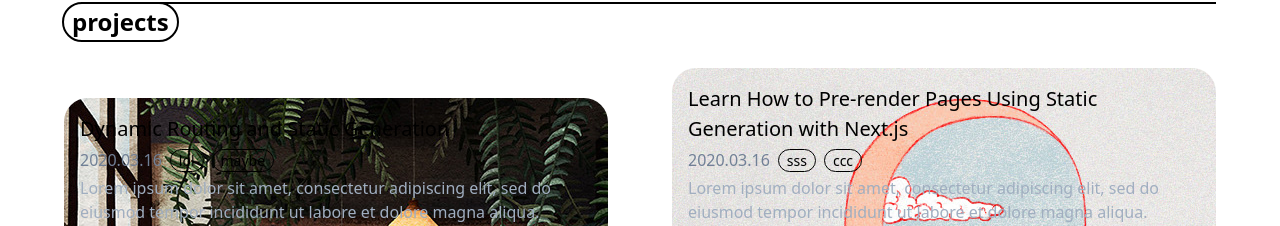
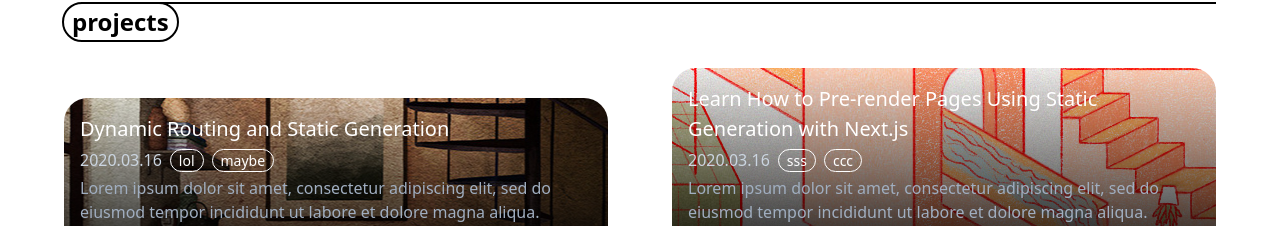
Before and after one commit to lizzij/Portfolio, a Next.js app in the folder portfolio/: page / in a window 1280 px wide. Shown: the part 718-944 px from the top of the page. Built offline with nearby package versions, Linux system fonts and the light colour scheme.

Commit message:
text priority

```diff
--- a/portfolio/components/button.tsx
+++ b/portfolio/components/button.tsx
@@ -11,10 +11,11 @@ const Button = ({dark = false, tag = false, text}: Props) => {
   const bgColor = tag ? "transparent" : (dark ? "black" : "white")
   const color = dark ? "black" : "white"
   const contrastColor = dark ? "white" : "black"
+  const borderColor = tag ? "white hover:border-black" : "black"
 
   return (
     <button className={`bg-${bgColor} hover:bg-${contrastColor} text-${contrastColor} hover:text-${color}
-    ${fontSize} py-0 px-${gap} ml-${gap} border${borderWidth} border-black rounded-full focus:outline-none`}>
+    ${fontSize} py-0 px-${gap} ml-${gap} border${borderWidth} border-${borderColor} rounded-full focus:outline-none`}>
       {text}
     </button>
   )
--- a/portfolio/components/project-preview.tsx
+++ b/portfolio/components/project-preview.tsx
@@ -24,16 +24,18 @@ const ProjectPreview = ({
   return (
     <div className="self-end">
       <Link as={`/projects/${slug}`} href="/projects/[slug]">
-        <div className="bg-faded rounded-2xl md:rounded-3xl p-4"
-          style={{
-          backgroundImage: `url(${coverImage})`,
-        }} >
-          <h3 className="md:text-xl md:pb-1 hover:underline">{title}</h3>
-          <div className="text-gray-600 md:pb-1">
-            <DateFormatter dateString={date} />
-            {tags.split(" ").map(tag => <Button tag text={tag} />)}
+        <div
+          className="bg-auto bg-no-repeat bg-center rounded-2xl md:rounded-3xl p-4"
+          style={{backgroundImage: `url(${coverImage})`}}
+          >
+          <div className="bg-gradient-to-t from-black to-transparent rounded-2xl md:rounded-3xl -m-4 p-4">
+            <h3 className="text-white md:text-xl md:pb-1 hover:underline">{title}</h3>
+            <div className="text-gray-400 md:pb-1">
+              <DateFormatter dateString={date} />
+              {tags.split(" ").map(tag => <Button dark tag text={tag} />)}
+            </div>
+            <p className="text-gray-500">{excerpt}</p>
           </div>
-          <p className="text-gray-500">{excerpt}</p>
         </div>
       </Link>
     </div>
```
